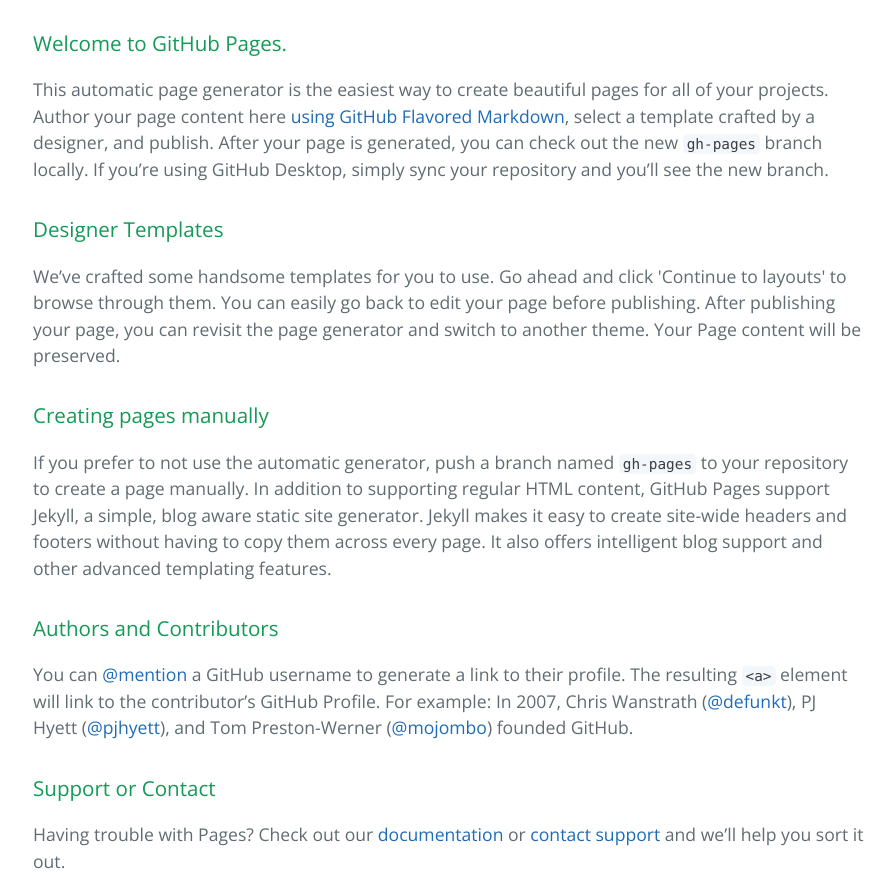
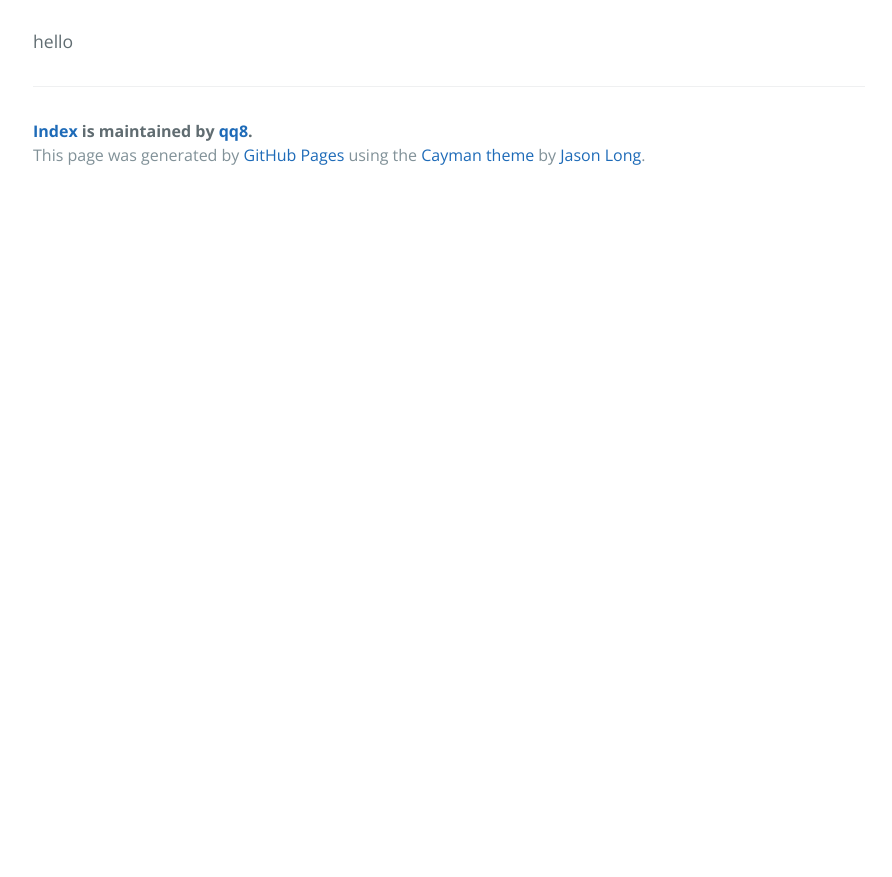
Before and after one commit to qq8/index, a plain HTML site: page index.html in a window 1280 px wide. Shown: the part 340-1217 px from the top of the page, without its empty margins (191-1083 px from the left). After the commit the page ends 800 px from the top, so only its background shows below. Drawn offline with nearby package versions, Linux system fonts and the light colour scheme.

```diff
--- a/index.html
+++ b/index.html
@@ -13,39 +13,16 @@
     <section class="page-header">
       <h1 class="project-name">Index</h1>
       <h2 class="project-tagline"></h2>
-      <a href="https://github.com/qq8/index" class="btn">View on GitHub</a>
-      <a href="https://github.com/qq8/index/zipball/master" class="btn">Download .zip</a>
-      <a href="https://github.com/qq8/index/tarball/master" class="btn">Download .tar.gz</a>
+      <a href="https://github.com/qq8/me" class="btn">View on GitHub</a>
+      <a href="https://github.com/qq8/me/zipball/master" class="btn">Download .zip</a>
+      <a href="https://github.com/qq8/me/tarball/master" class="btn">Download .tar.gz</a>
     </section>
 
     <section class="main-content">
-      <h3>
-<a id="welcome-to-github-pages" class="anchor" href="#welcome-to-github-pages" aria-hidden="true"><span aria-hidden="true" class="octicon octicon-link"></span></a>Welcome to GitHub Pages.</h3>
-
-<p>This automatic page generator is the easiest way to create beautiful pages for all of your projects. Author your page content here <a href="https://guides.github.com/features/mastering-markdown/">using GitHub Flavored Markdown</a>, select a template crafted by a designer, and publish. After your page is generated, you can check out the new <code>gh-pages</code> branch locally. If you’re using GitHub Desktop, simply sync your repository and you’ll see the new branch.</p>
-
-<h3>
-<a id="designer-templates" class="anchor" href="#designer-templates" aria-hidden="true"><span aria-hidden="true" class="octicon octicon-link"></span></a>Designer Templates</h3>
-
-<p>We’ve crafted some handsome templates for you to use. Go ahead and click 'Continue to layouts' to browse through them. You can easily go back to edit your page before publishing. After publishing your page, you can revisit the page generator and switch to another theme. Your Page content will be preserved.</p>
-
-<h3>
-<a id="creating-pages-manually" class="anchor" href="#creating-pages-manually" aria-hidden="true"><span aria-hidden="true" class="octicon octicon-link"></span></a>Creating pages manually</h3>
-
-<p>If you prefer to not use the automatic generator, push a branch named <code>gh-pages</code> to your repository to create a page manually. In addition to supporting regular HTML content, GitHub Pages support Jekyll, a simple, blog aware static site generator. Jekyll makes it easy to create site-wide headers and footers without having to copy them across every page. It also offers intelligent blog support and other advanced templating features.</p>
-
-<h3>
-<a id="authors-and-contributors" class="anchor" href="#authors-and-contributors" aria-hidden="true"><span aria-hidden="true" class="octicon octicon-link"></span></a>Authors and Contributors</h3>
-
-<p>You can <a href="https://help.github.com/articles/basic-writing-and-formatting-syntax/#mentioning-users-and-teams" class="user-mention">@mention</a> a GitHub username to generate a link to their profile. The resulting <code>&lt;a&gt;</code> element will link to the contributor’s GitHub Profile. For example: In 2007, Chris Wanstrath (<a href="https://github.com/defunkt" class="user-mention">@defunkt</a>), PJ Hyett (<a href="https://github.com/pjhyett" class="user-mention">@pjhyett</a>), and Tom Preston-Werner (<a href="https://github.com/mojombo" class="user-mention">@mojombo</a>) founded GitHub.</p>
-
-<h3>
-<a id="support-or-contact" class="anchor" href="#support-or-contact" aria-hidden="true"><span aria-hidden="true" class="octicon octicon-link"></span></a>Support or Contact</h3>
-
-<p>Having trouble with Pages? Check out our <a href="https://help.github.com/pages">documentation</a> or <a href="https://github.com/contact">contact support</a> and we’ll help you sort it out.</p>
+      <p>hello</p>
 
       <footer class="site-footer">
-        <span class="site-footer-owner"><a href="https://github.com/qq8/index">Index</a> is maintained by <a href="https://github.com/qq8">qq8</a>.</span>
+        <span class="site-footer-owner"><a href="https://github.com/qq8/me">Index</a> is maintained by <a href="https://github.com/qq8">qq8</a>.</span>
 
         <span class="site-footer-credits">This page was generated by <a href="https://pages.github.com">GitHub Pages</a> using the <a href="https://github.com/jasonlong/cayman-theme">Cayman theme</a> by <a href="https://twitter.com/jasonlong">Jason Long</a>.</span>
       </footer>
```
Also changed, not shown: params.json (+1 -1 lines).
